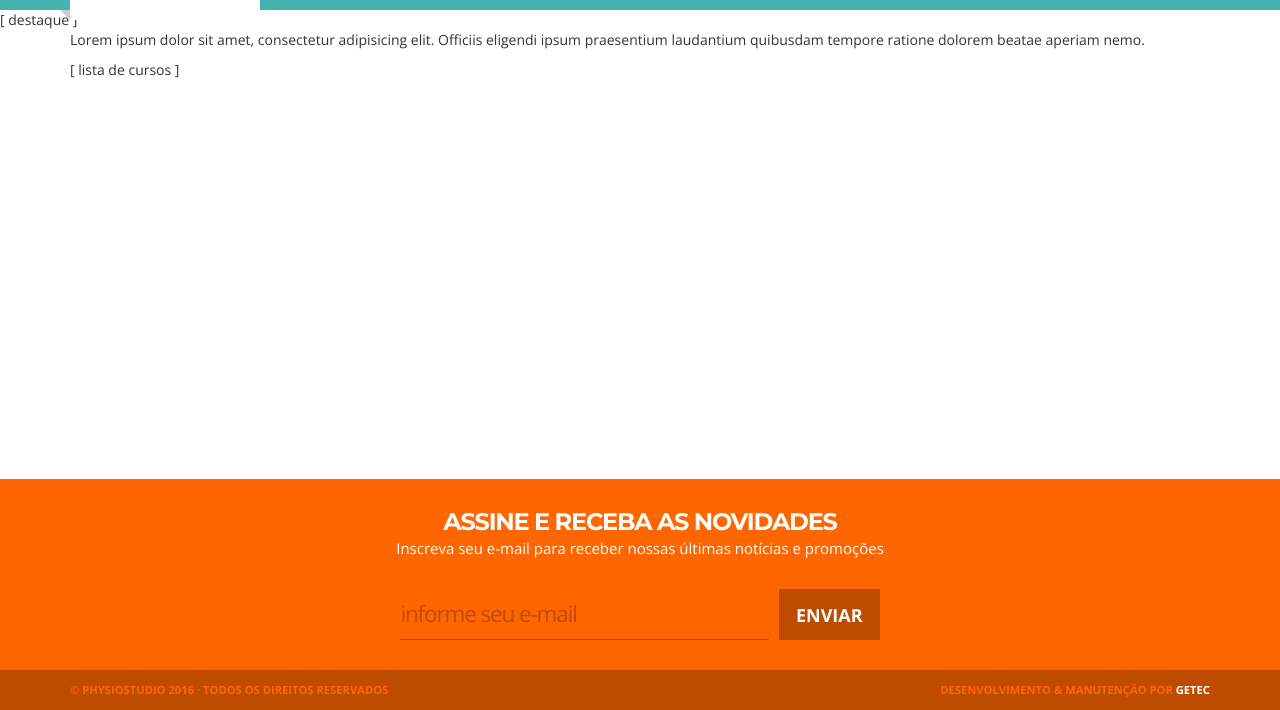
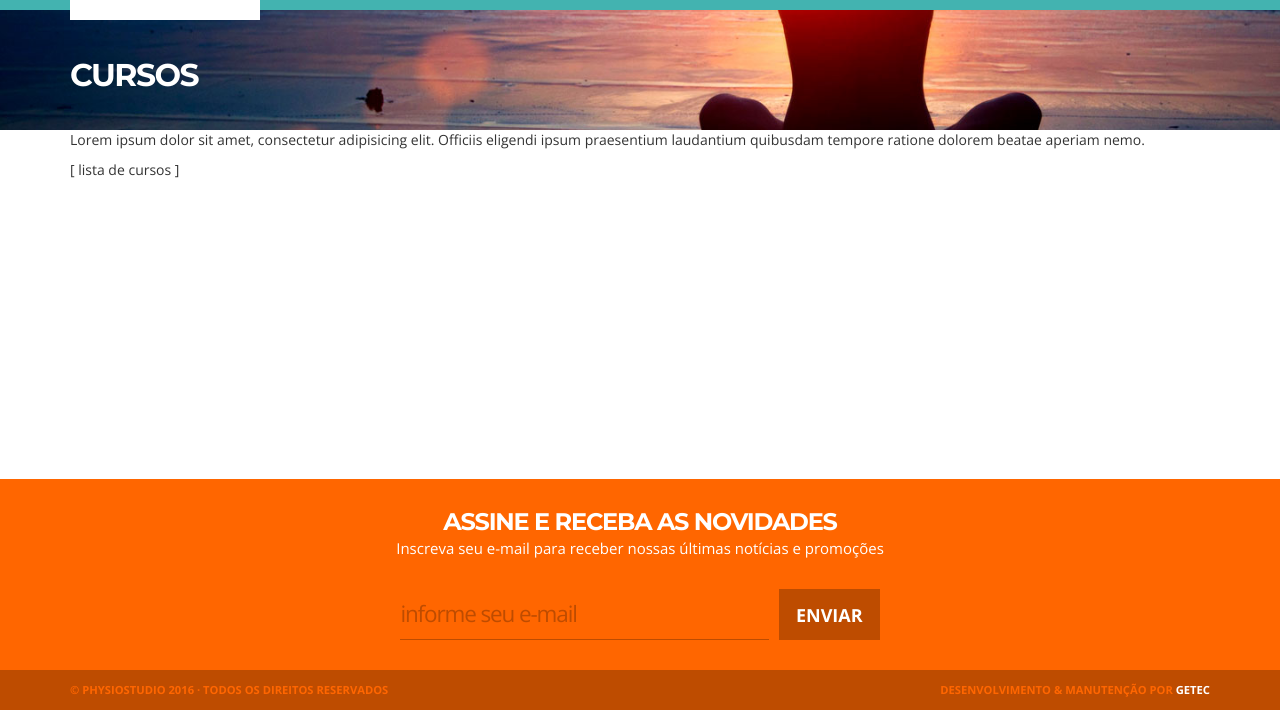
Before and after one commit to besopmac/physiostudio, a plain HTML site: page cursos.html in a window 1280 px wide. Shown: the part 90-800 px from the top of the page. Drawn offline with nearby package versions, Linux system fonts and the light colour scheme; a web font is replaced by a local one.

Commit message:
Finalizando os cabeçalhos

```diff
--- a/css/main.css
+++ b/css/main.css
@@ -129,6 +129,27 @@ The Hero Slider
     z-index: -2;
     height: 300px;
     overflow: hidden;
+}
+
+
+/**********************
+The Section Title
+**********************/
+.hero-intro {
+    background: url('../img/header-cursos.jpg') center center;
+    background-size: cover;
+    min-height: 120px;
+    display: flex;
+    align-items: center;
+    justify-content: flex-start;
+}
+.hero-intro h1 {
+    color: #fff;
+    font-size: 2.25em;
+    font-weight: bold;
+    letter-spacing: -.05em;
+    text-transform: uppercase;
+    font-family: 'Montserrat', sans-serif;
 }
 
 
--- a/cursos.html
+++ b/cursos.html
@@ -38,8 +38,10 @@
         </div>
     </header>
 
-    <section class="hero">
-        [ destaque ]
+    <section class="hero hero-intro">
+        <div class="container">
+            <h1>Cursos</h1>
+        </div>
     </section>
 
     <main>
```
Also changed, not shown: contato.html (+4 -2 lines), depoimentos.html (+4 -2 lines), studio.html (+4 -2 lines).
